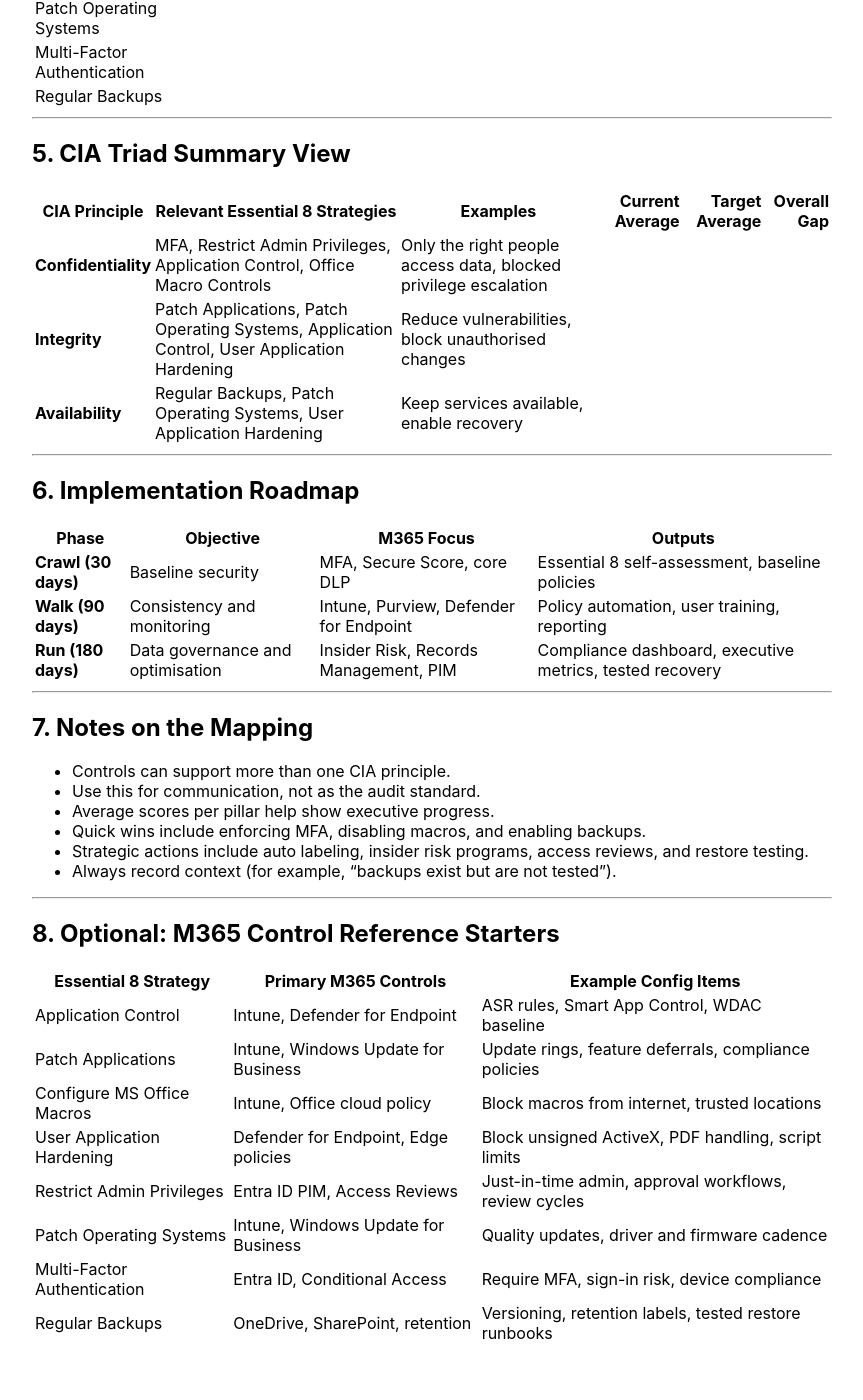
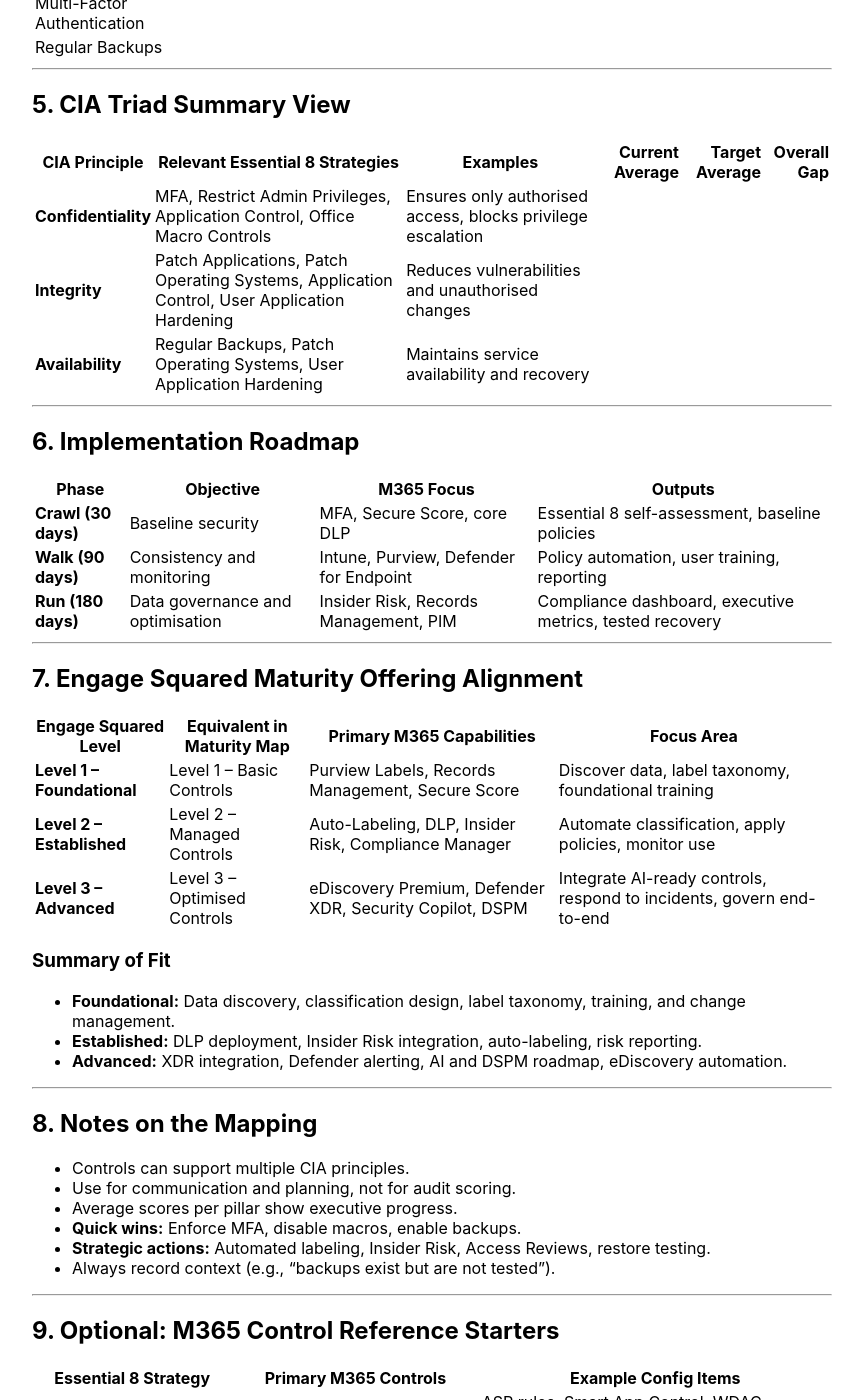
Before and after one commit to annathan/EngageSquared, a Jekyll site: the page built from E8_DataSec_Map.md, in a window 1280 px wide and 1400 px high, scrolled down 1561 px. Shown: the whole window, without its empty margins (208-1071 px from the left). Built offline with Jekyll 4.4.1, drawn with Linux system fonts in a browser that asks for light colours; our own code applies the rules of GitHub Pages for plain Markdown files; before the commit the page ends 2927 px from its top, so only the background shows below that; some of the changed text lies outside the part shown.

Commit message:
Update E8_DataSec_Map.md

```diff
--- a/E8_DataSec_Map.md
+++ b/E8_DataSec_Map.md
@@ -67,9 +63,9 @@
 
 | CIA Principle | Relevant Essential 8 Strategies | Examples | Current Average | Target Average | Overall Gap |
 |---|---|---|---:|---:|---:|
-| **Confidentiality** | MFA, Restrict Admin Privileges, Application Control, Office Macro Controls | Only the right people access data, blocked privilege escalation | | | |
-| **Integrity** | Patch Applications, Patch Operating Systems, Application Control, User Application Hardening | Reduce vulnerabilities, block unauthorised changes | | | |
-| **Availability** | Regular Backups, Patch Operating Systems, User Application Hardening | Keep services available, enable recovery | | | |
+| **Confidentiality** | MFA, Restrict Admin Privileges, Application Control, Office Macro Controls | Ensures only authorised access, blocks privilege escalation | | | |
+| **Integrity** | Patch Applications, Patch Operating Systems, Application Control, User Application Hardening | Reduces vulnerabilities and unauthorised changes | | | |
+| **Availability** | Regular Backups, Patch Operating Systems, User Application Hardening | Maintains service availability and recovery | | | |
 
 ---
 
@@ -83,18 +79,33 @@
 
 ---
 
-## 7. Notes on the Mapping
+## 7. Engage Squared Maturity Offering Alignment
 
-- Controls can support more than one CIA principle.
-- Use this for communication, not as the audit standard.
-- Average scores per pillar help show executive progress.
-- Quick wins include enforcing MFA, disabling macros, and enabling backups.
-- Strategic actions include auto labeling, insider risk programs, access reviews, and restore testing.
-- Always record context (for example, “backups exist but are not tested”).
+| Engage Squared Level | Equivalent in Maturity Map | Primary M365 Capabilities | Focus Area |
+|---|---|---|---|
+| **Level 1 – Foundational** | Level 1 – Basic Controls | Purview Labels, Records Management, Secure Score | Discover data, label taxonomy, foundational training |
+| **Level 2 – Established** | Level 2 – Managed Controls | Auto-Labeling, DLP, Insider Risk, Compliance Manager | Automate classification, apply policies, monitor use |
+| **Level 3 – Advanced** | Level 3 – Optimised Controls | eDiscovery Premium, Defender XDR, Security Copilot, DSPM | Integrate AI-ready controls, respond to incidents, govern end-to-end |
+
+### Summary of Fit
+- **Foundational:** Data discovery, classification design, label taxonomy, training, and change management.
+- **Established:** DLP deployment, Insider Risk integration, auto-labeling, risk reporting.
+- **Advanced:** XDR integration, Defender alerting, AI and DSPM roadmap, eDiscovery automation.
 
 ---
 
-## 8. Optional: M365 Control Reference Starters
+## 8. Notes on the Mapping
+
+- Controls can support multiple CIA principles.
+- Use for communication and planning, not for audit scoring.
+- Average scores per pillar show executive progress.
+- **Quick wins:** Enforce MFA, disable macros, enable backups.
+- **Strategic actions:** Automated labeling, Insider Risk, Access Reviews, restore testing.
+- Always record context (e.g., “backups exist but are not tested”).
+
+---
+
+## 9. Optional: M365 Control Reference Starters
 
 | Essential 8 Strategy | Primary M365 Controls | Example Config Items |
 |---|---|---|
```
Also changed, not shown: other parts of E8_DataSec_Map.md (+1 -5 lines).
